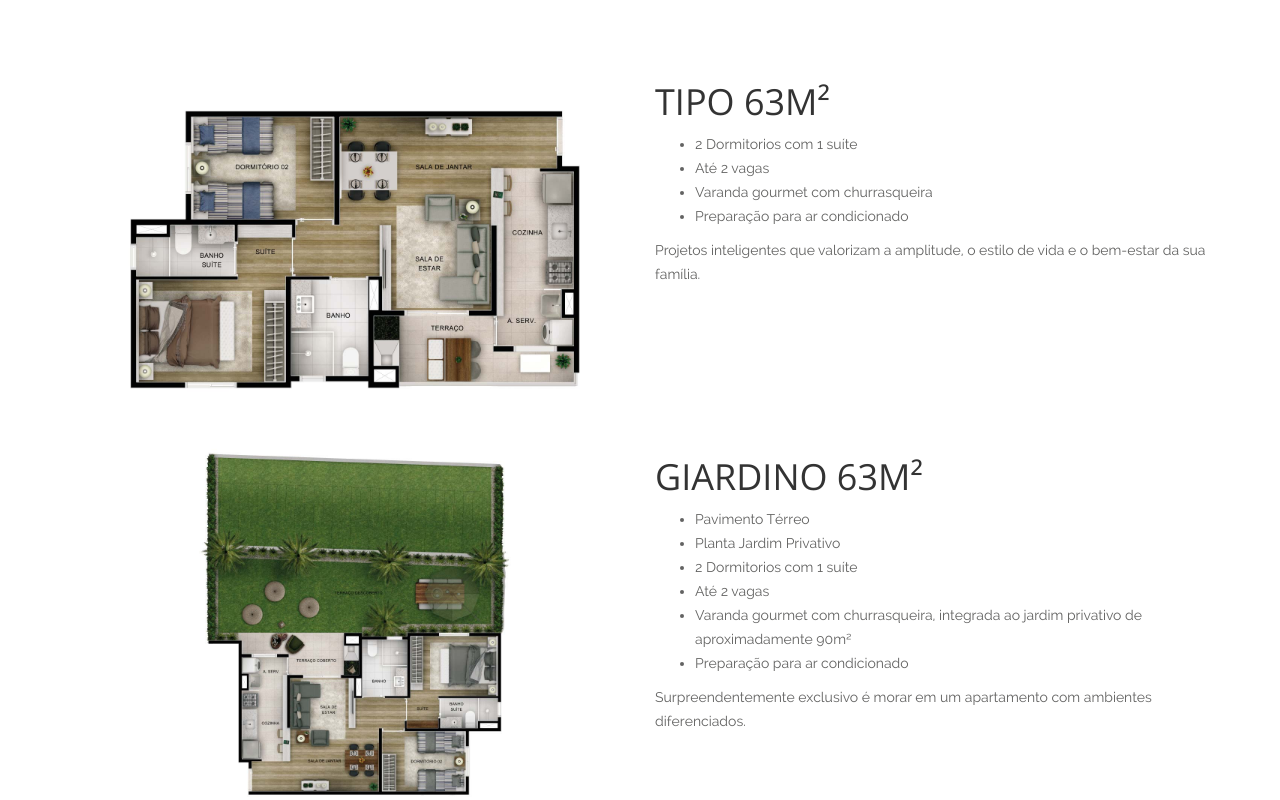
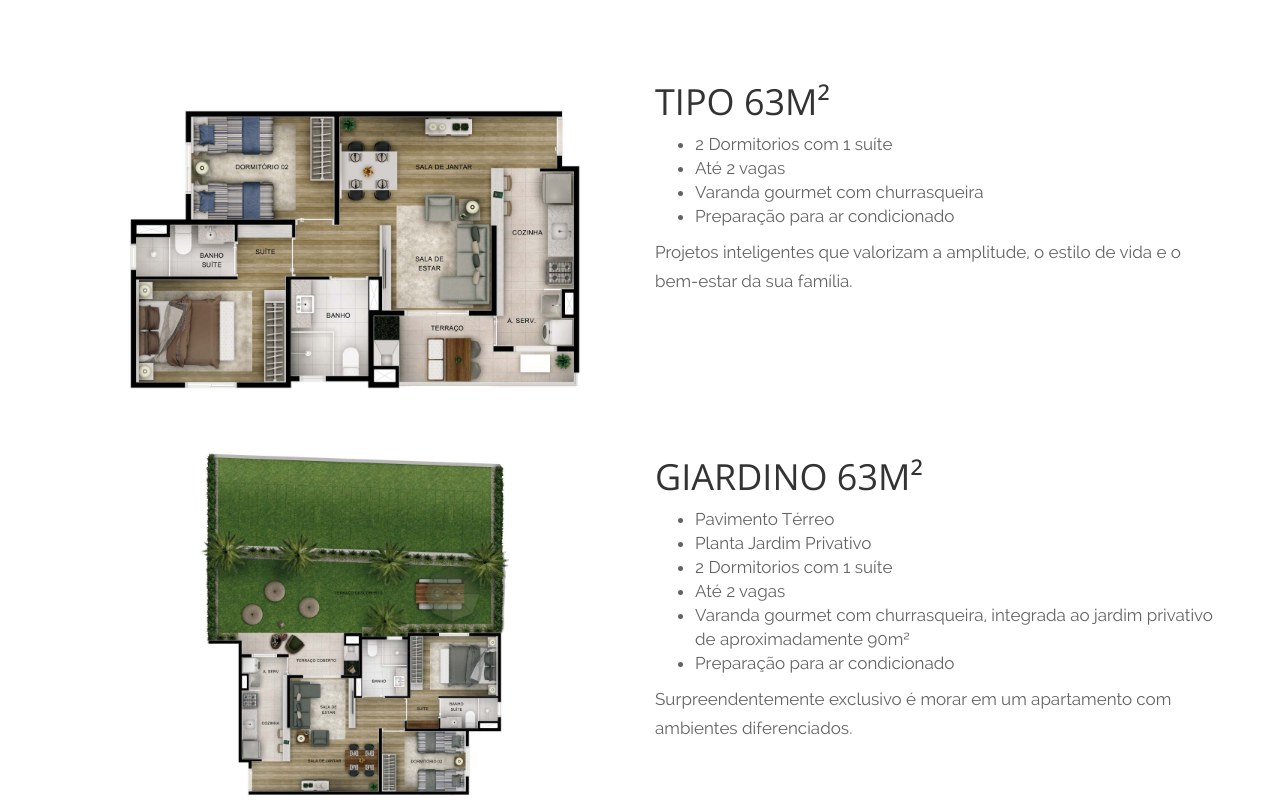
Before and after one commit to marcosouza93/natural-park, a website: page apartamento.html in a window 1280 px wide. Shown: the part 1840-2640 px from the top of the page. Drawn offline with nearby package versions, Linux system fonts and the light colour scheme.

Commit message:
Correções

```diff
--- a/less/creative.less
+++ b/less/creative.less
@@ -65,17 +65,18 @@ p {
     padding: 80px 0 50px 0;
     p {
         font-family: Raleway, sans-serif;
-        font-size: 14px;
+        font-size: 17px;
         line-height: 24px;
         letter-spacing: 0px;
         font-weight: 400;
         font-style: normal;
         text-transform: none;
         color: #636362;
+        line-height: 29px;
     }
     ul > li {
         font-family: Raleway, sans-serif;
-        font-size: 14px;
+        font-size: 17px;
         line-height: 24px;
         letter-spacing: 0px;
         font-weight: 400;
--- a/package.json
+++ b/package.json
@@ -14,7 +14,9 @@
     "font-awesome": "^4.6.3",
     "gulp": "^3.9.1",
     "gulp-clean-css": "^2.0.10",
+    "gulp-concat": "^2.6.1",
     "gulp-header": "^1.8.7",
+    "gulp-jshint": "^2.0.4",
     "gulp-less": "^3.1.0",
     "gulp-rename": "^1.2.2",
     "gulp-uglify": "^1.5.4",
```
Also changed, not shown: index.html (+4 -4 lines), css/creative.css, css/creative.min.css.
